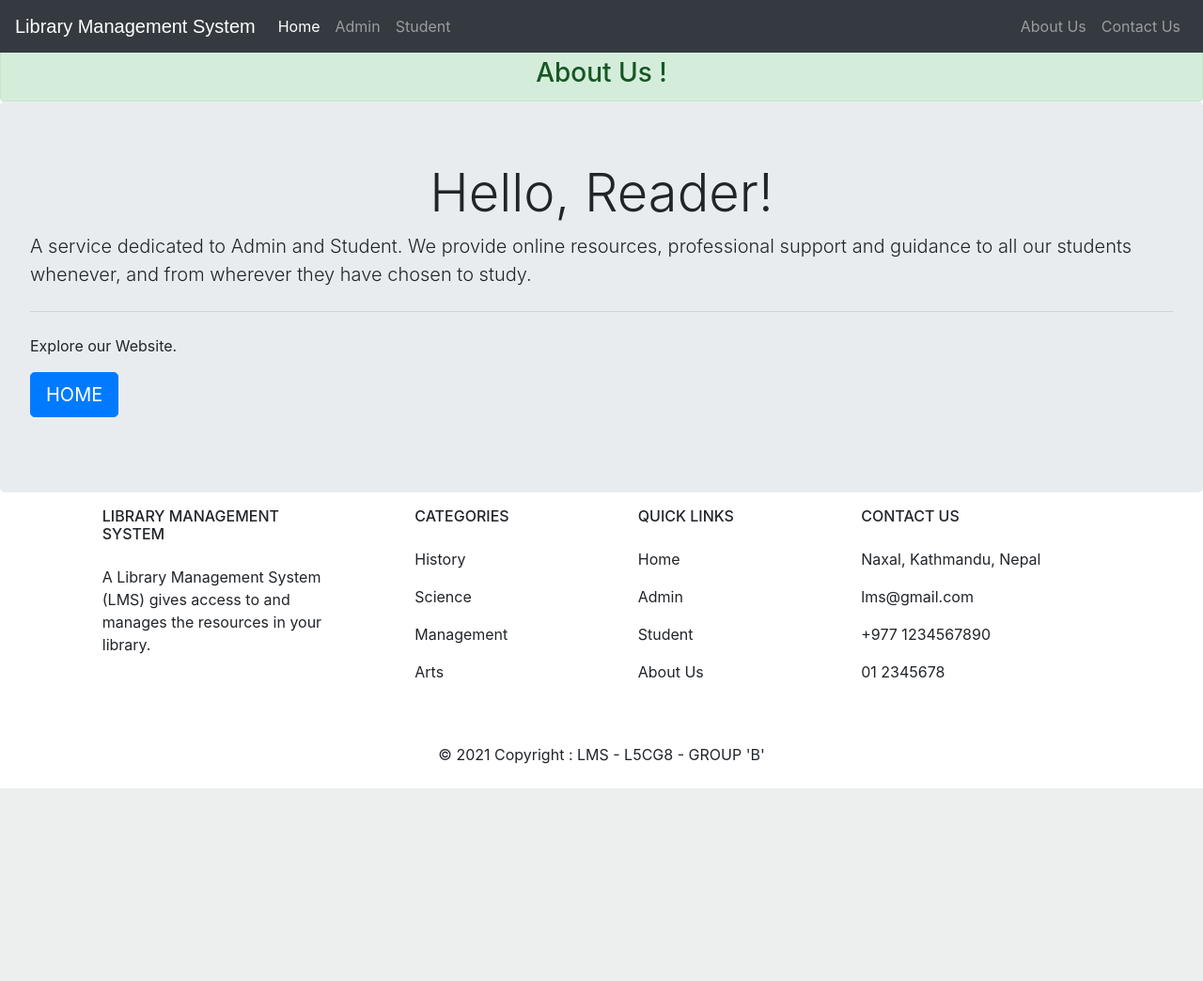
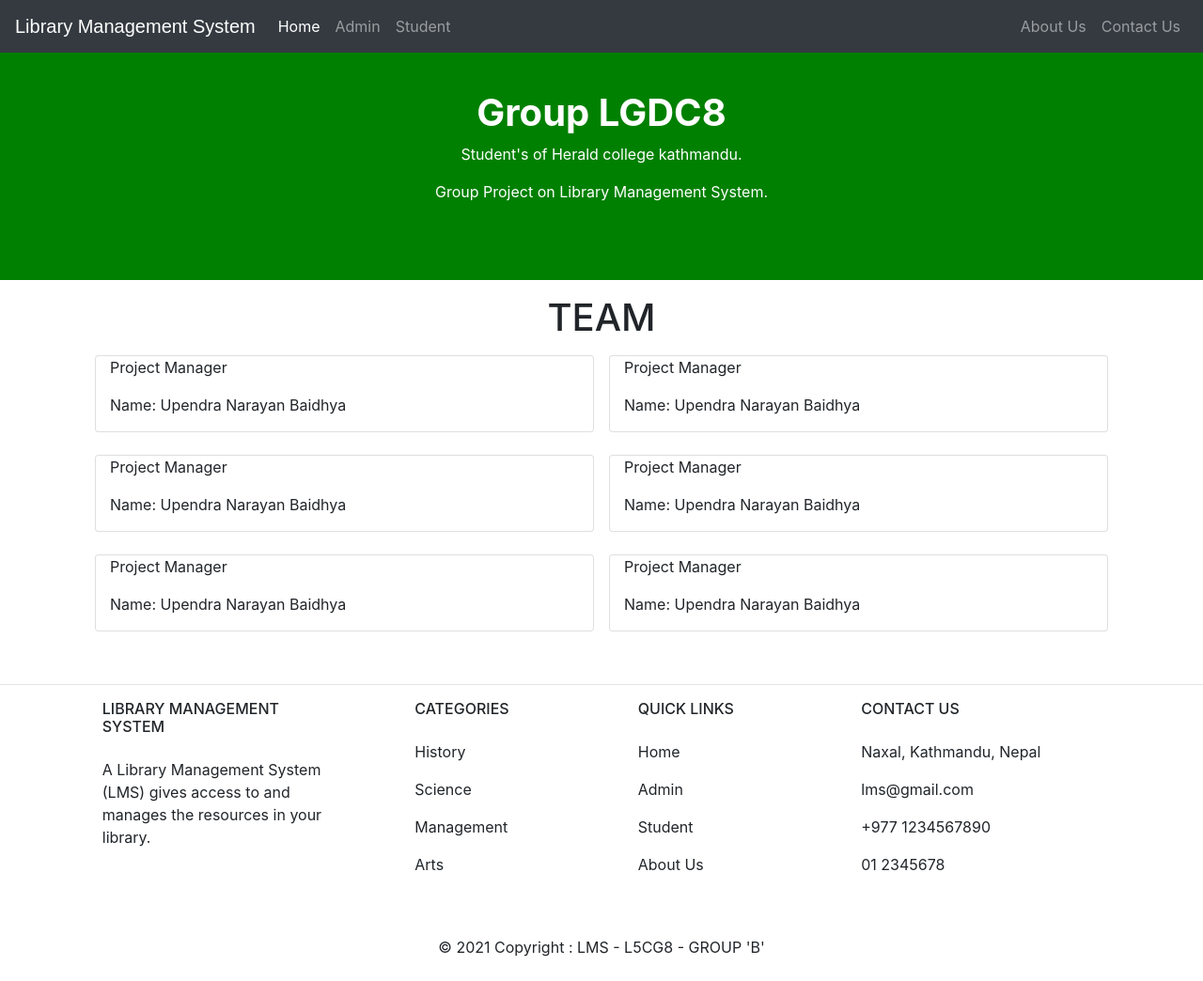
Before and after one commit to PramodChaudhary10/LibraryManagementSystem, a Django app: page /aboutus in a window 1280 px wide. Shown: the whole page at 94% size. Before the commit the page ends 839 px from the top, so only its background shows below. Run offline with Django 3.2, Linux system fonts and the light colour scheme; some libraries are stand-ins or nearby versions.

Commit message:
About us page is ready according to frontend Design

```diff
--- a/templates/library/aboutus.html
+++ b/templates/library/aboutus.html
@@ -34,20 +34,57 @@
 
   {% include "library/navbar.html" %}
   <br><br>
-  <center>
-    <h3 class='alert alert-success'>About Us !</h3>
-  </center>
-  <div class="jumbotron">
-    <h1 class="display-4">Hello, Reader!</h1>
-    <p class="lead">A service dedicated to Admin and Student. We provide online resources, professional support
-      and guidance to all our students whenever, and from wherever they have chosen to study.</p>
-    <hr class="my-4">
-    <p>Explore our Website.</p>
-    <p class="lead">
-      <a class="btn btn-primary btn-lg" href="/" role="button">HOME</a>
-    </p>
+  <div>
+    <div class="text-center p-5" style="height: 250px; background-color: green; color: white;">
+      <h1 class="font-weight-bold">Group LGDC8</h1>
+      <p class="font-weight">Student's of Herald college kathmandu.</p>
+      <p class="font-weight-">Group Project on Library Management System.</p>
+    </div>
+    <div>
+      <h1 class="text-center mt-3">TEAM</h1>
+      <!-- row 1 -->
+      <div class="container">
+        <div class="row m-2">
+          <div class="col card m-2">
+            <p>Project Manager</p>
+            <p>Name: Upendra Narayan Baidhya</p>
+          </div>
+          <div class="col card m-2">
+            <p>Project Manager</p>
+            <p>Name: Upendra Narayan Baidhya</p>
+          </div>
+        </div>
+      </div>
+      <!-- row 2 -->
+      <div class="container">
+        <div class="row m-2">
+          <div class="col card m-2">
+            <p>Project Manager</p>
+            <p>Name: Upendra Narayan Baidhya</p>
+          </div>
+          <div class="col card m-2">
+            <p>Project Manager</p>
+            <p>Name: Upendra Narayan Baidhya</p>
+          </div>
+        </div>
+      </div>
+      <!-- row 3 -->
+      <div class="container">
+        <div class="row m-2">
+          <div class="col card m-2">
+            <p>Project Manager</p>
+            <p>Name: Upendra Narayan Baidhya</p>
+          </div>
+          <div class="col card m-2">
+            <p>Project Manager</p>
+            <p>Name: Upendra Narayan Baidhya</p>
+          </div>
+        </div>
+      </div>
+    </div>
   </div>
 
+  </div>
   {% include "library/footer.html" %}
 </body>
 
--- a/templates/library/footer.html
+++ b/templates/library/footer.html
@@ -5,6 +5,8 @@
 </head>
 
 <footer>
+  <br>
+  <hr>
   <!-- Section: Links  -->
   <section class="">
     <div class="container">
```
Also changed, not shown: db.sqlite3.
